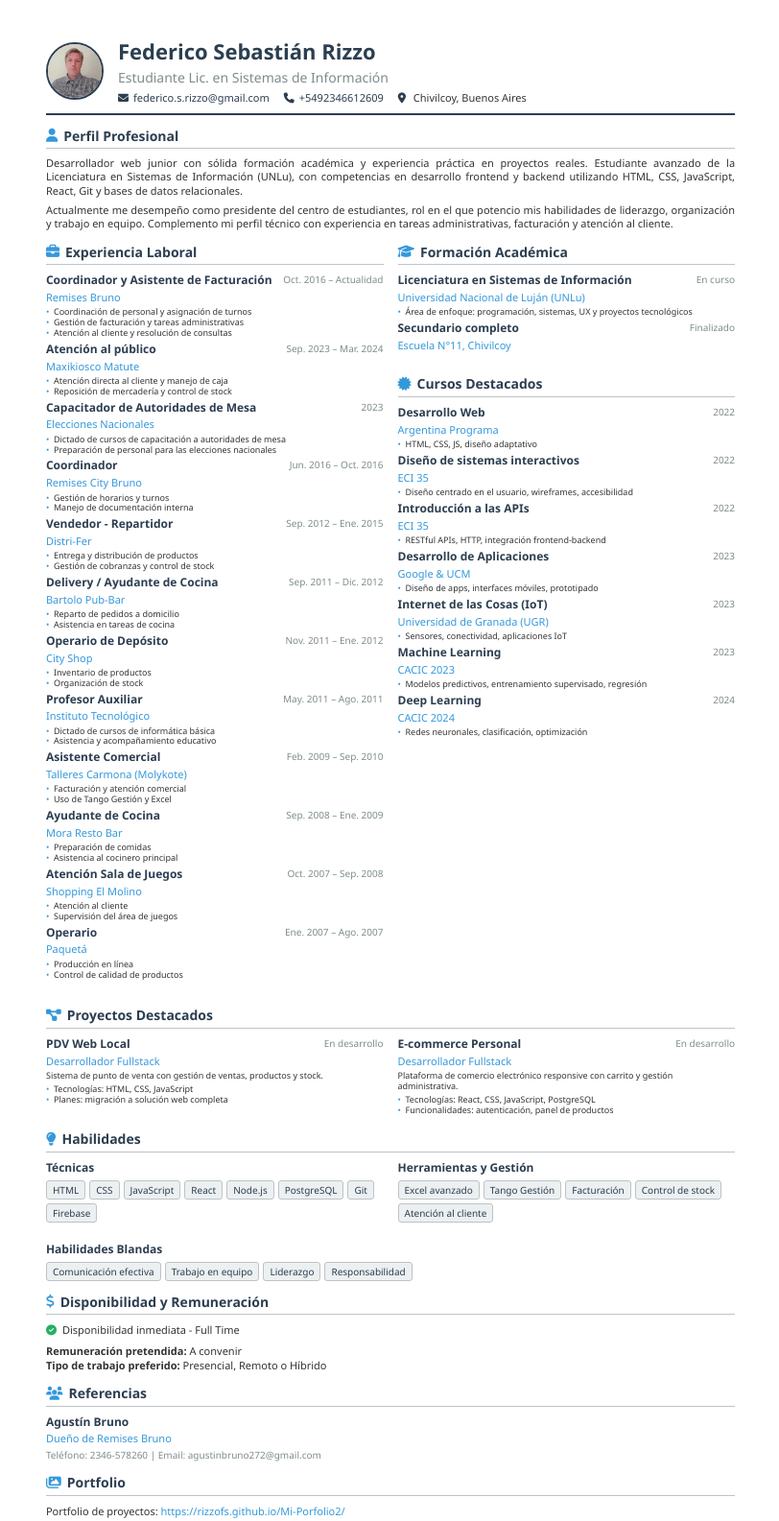
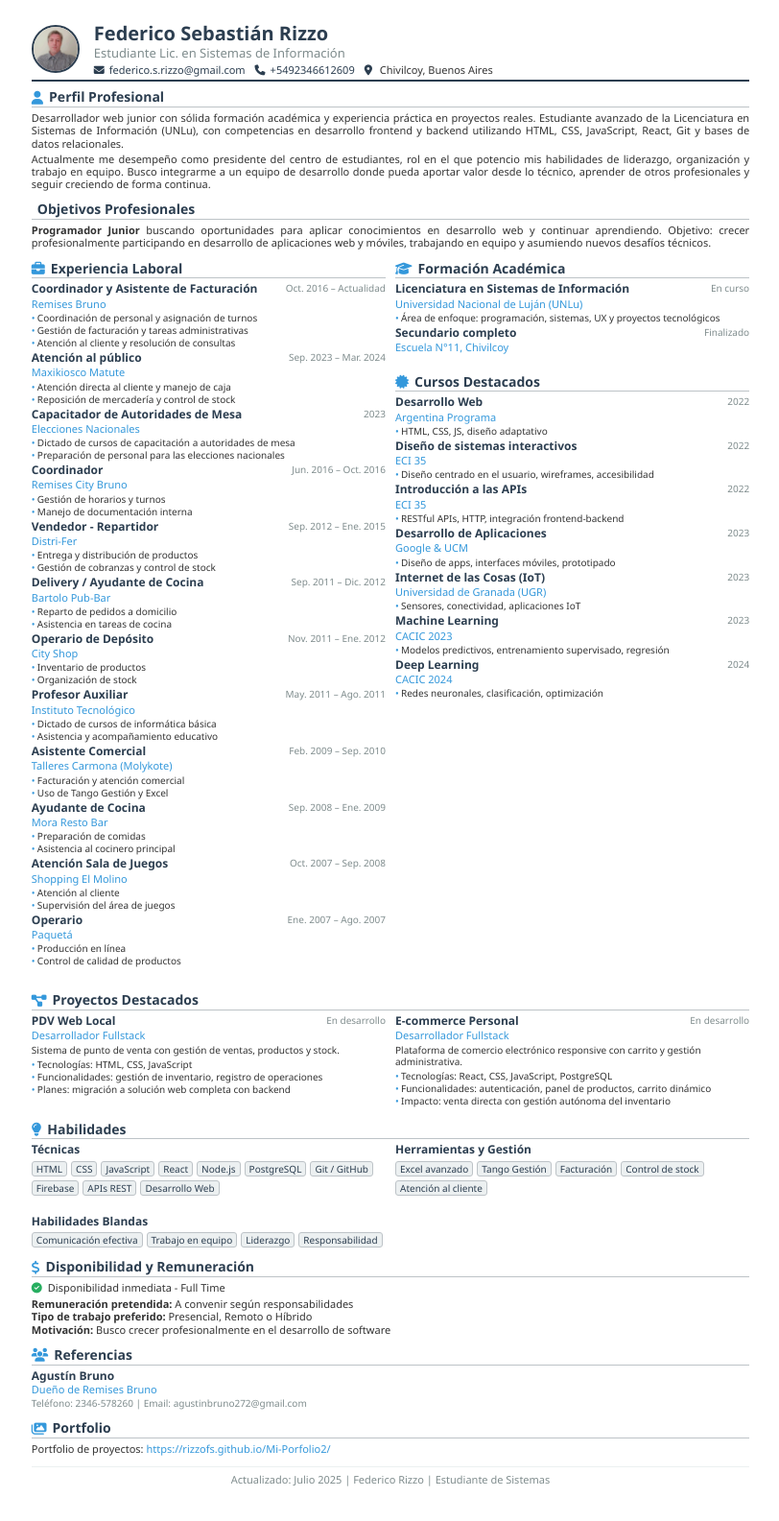
Before and after one commit to rizzofs/Cv, a plain HTML site: page cv-print.html in a window 1280 px wide. Shown: the top 1585 px of the page at 96% size, without its empty margins (233-1045 px from the left). Drawn offline with Linux system fonts and the light colour scheme.

Commit message:
Feat: Objetivos

```diff
--- a/cv-print.html
+++ b/cv-print.html
@@ -19,7 +19,7 @@
 
       body {
         font-family: 'Segoe UI', Tahoma, Geneva, Verdana, sans-serif;
-        line-height: 1.4;
+        line-height: 1.2;
         color: #333;
         background: white;
         font-size: 12px;
@@ -28,15 +28,15 @@
       .container {
         max-width: 210mm;
         margin: 0 auto;
-        padding: 10mm;
+        padding: 6mm;
         background: white;
       }
 
       /* Header */
       header {
         border-bottom: 2px solid #2c3e50;
-        padding-bottom: 8px;
-        margin-bottom: 12px;
+        padding-bottom: 4px;
+        margin-bottom: 8px;
       }
 
       .header-content {
@@ -46,8 +46,8 @@
       }
 
       .profile-img {
-        width: 60px;
-        height: 60px;
+        width: 50px;
+        height: 50px;
         border-radius: 50%;
         object-fit: cover;
         border: 2px solid #2c3e50;
@@ -58,23 +58,23 @@
       }
 
       h1 {
-        font-size: 22px;
+        font-size: 20px;
         color: #2c3e50;
-        margin-bottom: 2px;
+        margin-bottom: 1px;
         font-weight: bold;
       }
 
       .title {
-        font-size: 14px;
+        font-size: 13px;
         color: #7f8c8d;
-        margin-bottom: 4px;
+        margin-bottom: 3px;
         font-weight: 500;
       }
 
       .contact-info {
         display: flex;
         flex-wrap: wrap;
-        gap: 15px;
+        gap: 10px;
         font-size: 11px;
       }
 
@@ -104,8 +104,8 @@
         font-size: 14px;
         color: #2c3e50;
         border-bottom: 1px solid #bdc3c7;
-        padding-bottom: 3px;
-        margin-bottom: 8px;
+        padding-bottom: 1px;
+        margin-bottom: 4px;
         font-weight: bold;
         display: flex;
         align-items: center;
@@ -120,14 +120,14 @@
       .two-column {
         display: grid;
         grid-template-columns: 1fr 1fr;
-        gap: 15px;
+        gap: 10px;
         margin-bottom: 12px;
       }
 
       .column {
         display: flex;
         flex-direction: column;
-        gap: 8px;
+        gap: 6px;
       }
 
       /* Single column for full width sections */
@@ -139,18 +139,18 @@
       .profile-text {
         font-size: 11px;
         text-align: justify;
-        line-height: 1.3;
+        line-height: 1.2;
       }
 
       .profile-text p {
-        margin-bottom: 6px;
+        margin-bottom: 3px;
       }
 
       /* Experience and Course items */
       .experience-item,
       .course-item,
       .project-item {
-        margin-bottom: 8px;
+        margin-bottom: 6px;
         page-break-inside: avoid;
       }
 
@@ -180,7 +180,7 @@
         font-size: 11px;
         color: #3498db;
         font-weight: 500;
-        margin-bottom: 3px;
+        margin-bottom: 2px;
       }
 
       .item-description {
@@ -199,7 +199,7 @@
 
       .item-list li {
         position: relative;
-        padding-left: 8px;
+        padding-left: 6px;
         margin-bottom: 1px;
       }
 
@@ -221,7 +221,7 @@
       .skill {
         background: #ecf0f1;
         color: #2c3e50;
-        padding: 2px 6px;
+        padding: 1px 4px;
         border-radius: 3px;
         font-size: 10px;
         font-weight: 500;
@@ -240,7 +240,7 @@
         display: flex;
         align-items: center;
         gap: 6px;
-        margin-bottom: 6px;
+        margin-bottom: 4px;
         font-size: 11px;
       }
 
@@ -279,17 +279,17 @@
       /* Footer */
       footer {
         text-align: center;
-        font-size: 10px;
+        font-size: 11px;
         color: #7f8c8d;
-        margin-top: 12px;
-        padding-top: 8px;
+        margin-top: 8px;
+        padding-top: 6px;
         border-top: 1px solid #ecf0f1;
       }
 
       /* Print specific styles */
       @media print {
         body {
-          font-size: 9px;
+          font-size: 10px;
         }
 
         .container {
@@ -301,26 +301,26 @@
         }
 
         .two-column {
-          gap: 10px;
+          gap: 8px;
         }
 
         .experience-item,
         .course-item,
         .project-item {
-          margin-bottom: 6px;
+          margin-bottom: 4px;
         }
 
         .item-list li {
-          margin-bottom: 0;
+          margin-bottom: 1px;
         }
 
         .skills-container {
-          gap: 3px;
+          gap: 2px;
         }
 
         .skill {
           padding: 1px 4px;
-          font-size: 7px;
+          font-size: 8px;
         }
       }
 
@@ -345,20 +345,20 @@
       }
 
       .compact .item-description {
-        font-size: 9px;
+        font-size: 10px;
       }
 
       .compact .item-list li {
-        margin-bottom: 0;
+        margin-bottom: 1px;
       }
 
       /* Ultra compact for very tight spaces */
       .ultra-compact {
-        margin-bottom: 2px;
+        margin-bottom: 1px;
       }
 
       .ultra-compact .item-description {
-        font-size: 8px;
+        font-size: 9px;
       }
 
       .ultra-compact .item-list li {
@@ -409,8 +409,21 @@
           </p>
           <p>
             Actualmente me desempeño como presidente del centro de estudiantes, rol en el que potencio mis
-            habilidades de liderazgo, organización y trabajo en equipo. Complemento mi perfil técnico con
-            experiencia en tareas administrativas, facturación y atención al cliente.
+            habilidades de liderazgo, organización y trabajo en equipo. Busco integrarme a un equipo de desarrollo
+            donde pueda aportar valor desde lo técnico, aprender de otros profesionales y seguir creciendo de forma continua.
+          </p>
+        </div>
+      </section>
+
+      <section class="section">
+        <h2 class="section-title">
+          <i class="fas fa-target"></i> Objetivos Profesionales
+        </h2>
+        <div class="profile-text">
+          <p>
+            <strong>Programador Junior</strong> buscando oportunidades para aplicar conocimientos en desarrollo web
+            y continuar aprendiendo. Objetivo: crecer profesionalmente participando en desarrollo de aplicaciones
+            web y móviles, trabajando en equipo y asumiendo nuevos desafíos técnicos.
           </p>
         </div>
       </section>
@@ -736,7 +749,8 @@
               <p>Sistema de punto de venta con gestión de ventas, productos y stock.</p>
               <ul class="item-list">
                 <li>Tecnologías: HTML, CSS, JavaScript</li>
-                <li>Planes: migración a solución web completa</li>
+                <li>Funcionalidades: gestión de inventario, registro de operaciones</li>
+                <li>Planes: migración a solución web completa con backend</li>
               </ul>
             </div>
           </div>
@@ -751,7 +765,8 @@
               <p>Plataforma de comercio electrónico responsive con carrito y gestión administrativa.</p>
               <ul class="item-list">
                 <li>Tecnologías: React, CSS, JavaScript, PostgreSQL</li>
-                <li>Funcionalidades: autenticación, panel de productos</li>
+                <li>Funcionalidades: autenticación, panel de productos, carrito dinámico</li>
+                <li>Impacto: venta directa con gestión autónoma del inventario</li>
               </ul>
             </div>
           </div>
@@ -773,8 +788,10 @@
               <div class="skill">React</div>
               <div class="skill">Node.js</div>
               <div class="skill">PostgreSQL</div>
-              <div class="skill">Git</div>
+              <div class="skill">Git / GitHub</div>
               <div class="skill">Firebase</div>
+              <div class="skill">APIs REST</div>
+              <div class="skill">Desarrollo Web</div>
             </div>
           </div>
 
@@ -812,8 +829,9 @@
         </div>
 
         <div style="font-size: 11px;">
-          <p><strong>Remuneración pretendida:</strong> A convenir</p>
+          <p><strong>Remuneración pretendida:</strong> A convenir según responsabilidades</p>
           <p><strong>Tipo de trabajo preferido:</strong> Presencial, Remoto o Híbrido</p>
+          <p><strong>Motivación:</strong> Busco crecer profesionalmente en el desarrollo de software</p>
         </div>
       </section>
 
```
Also changed, not shown: index.html (+16 -5 lines).
